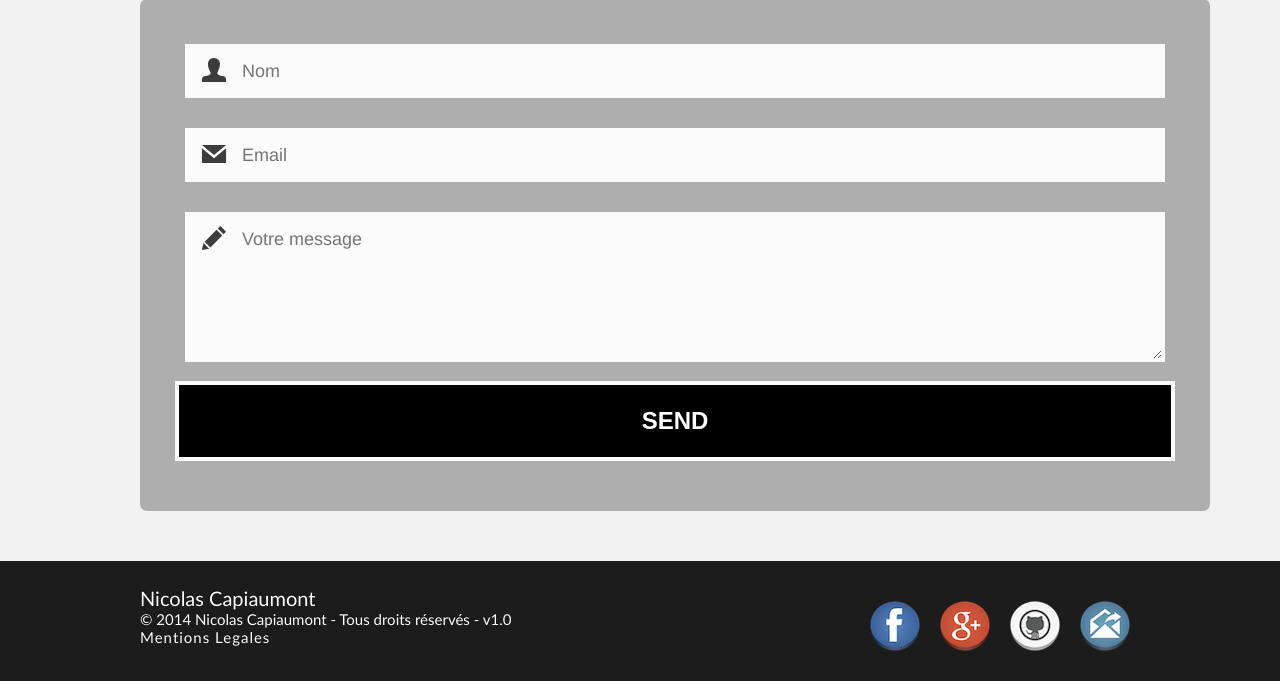
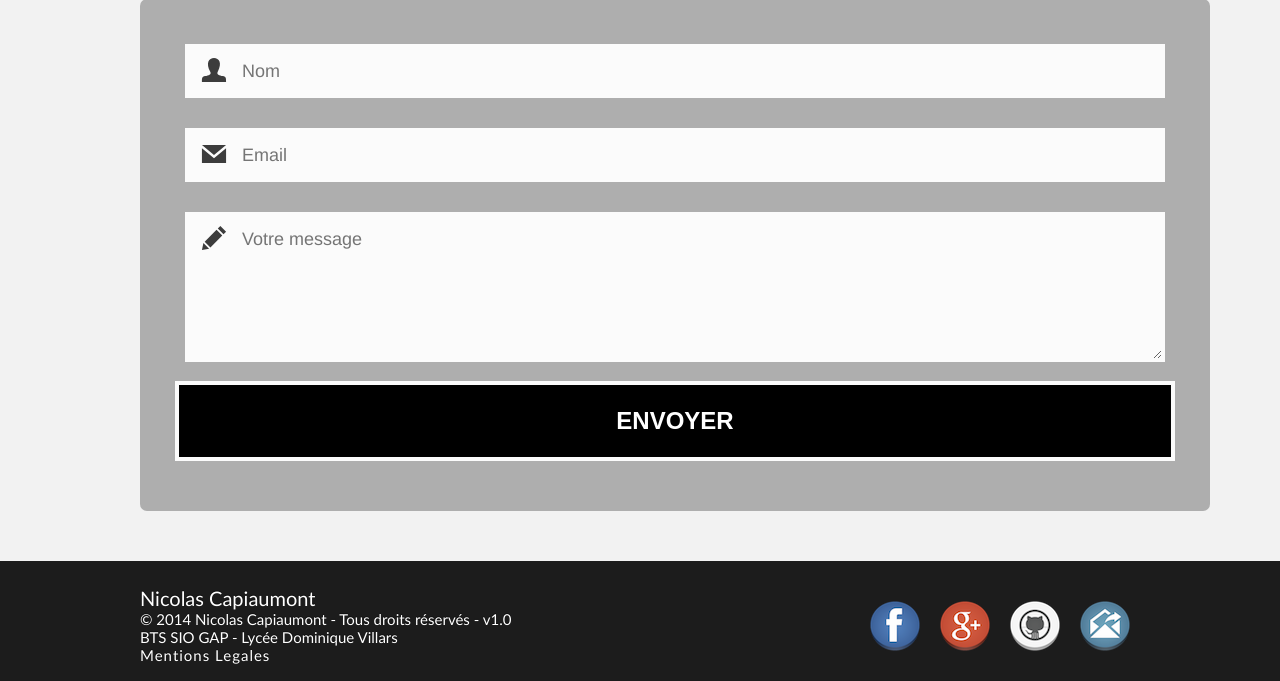
Before and after one commit to NCapiaumont/monPortfolio, a PHP site: page /contact.php in a window 1280 px wide. Shown: the part 388-1069 px from the top of the page. Run offline with PHP 8.4, Linux system fonts and the light colour scheme; some libraries are stand-ins or nearby versions.

Commit message:
ajout texte footer et modification send en envoyer

```diff
--- a/contact.php
+++ b/contact.php
@@ -64,7 +64,7 @@
                     <textarea name="message" class="feedback-input" id="comment" placeholder="Votre message" required></textarea>
                   </p>
                   <div class="submit">
-                    <input type="submit" value="SEND" id="button-orange"/>
+                    <input type="submit" value="ENVOYER" id="button-orange"/>
                   </div>
                 </form>
             </div>
@@ -76,6 +76,7 @@
             <div id="textesFooter">
                 <div id="textFooterNicolas">Nicolas Capiaumont</div>
                 <div class="textFooterDroit">© 2014 Nicolas Capiaumont - Tous droits réservés - v1.0</div>
+                <div class="textFooterDroit">BTS SIO GAP - Lycée Dominique Villars</div>
                 <div class="textFooterDroit"><a class="textnodeco" href="legal.html">Mentions Legales</a></div>
             </div>
             <div id="reseaux">
```
